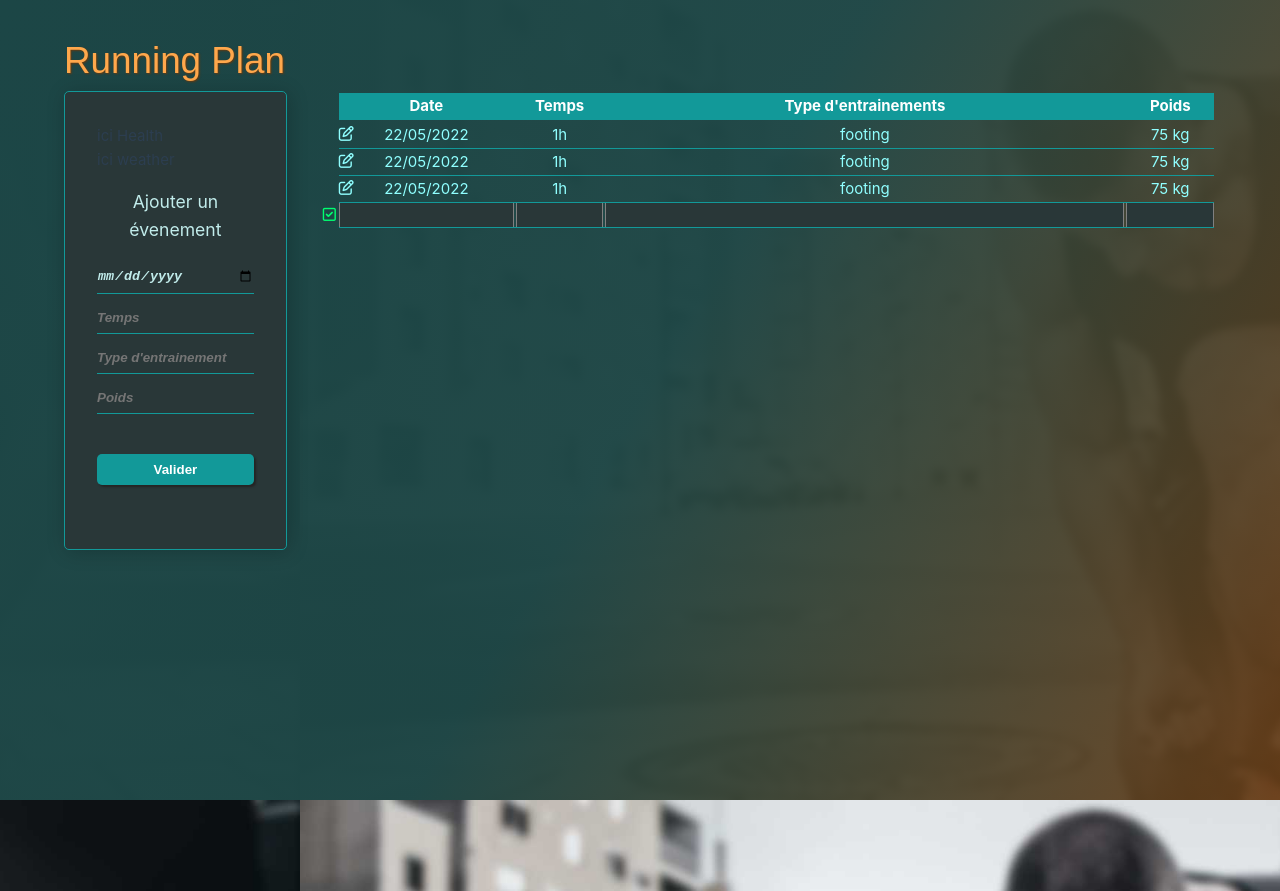
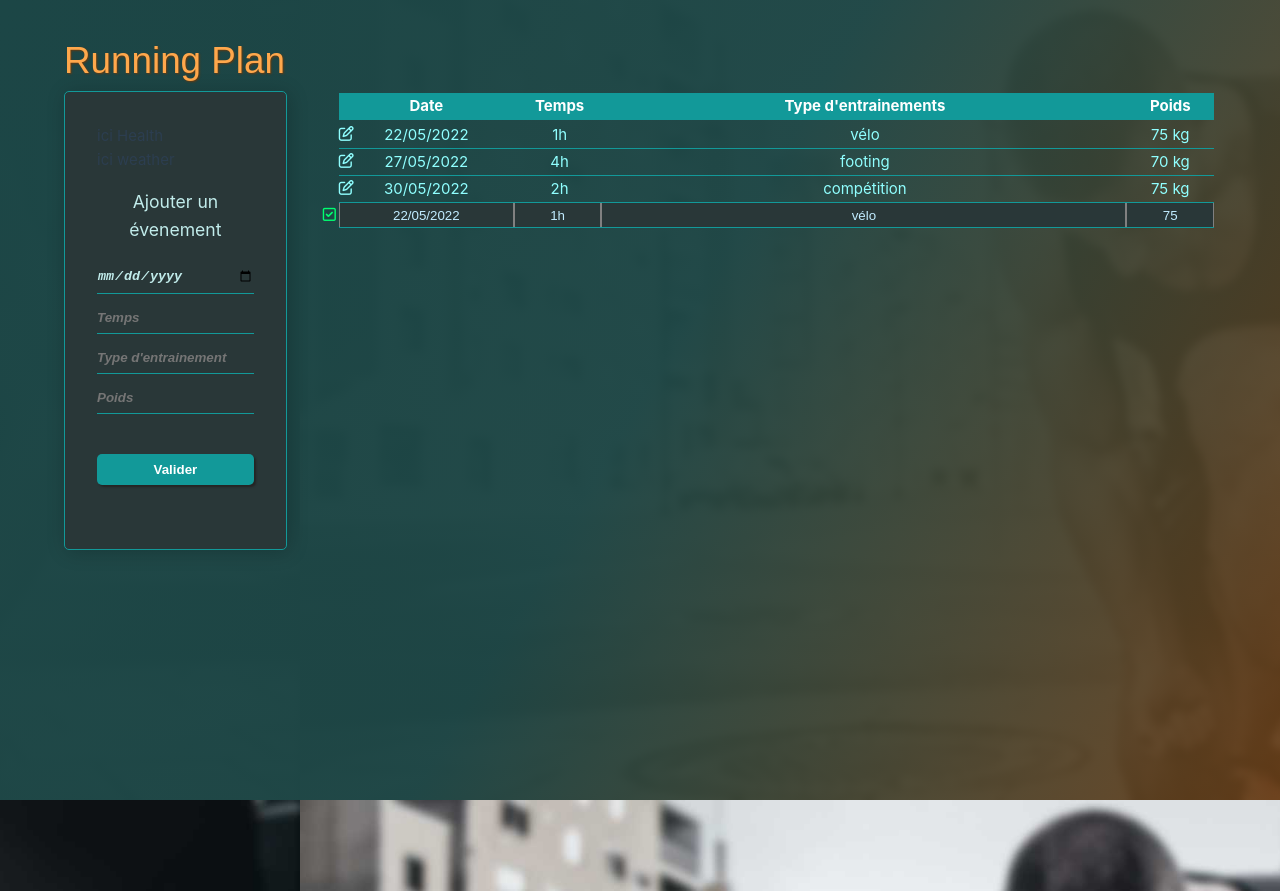
Before and after one commit to joris-villet/running-plan-client, a Vue app: page /dashboard in a window 1280 px wide. Both pictures are taken after a click on the icon 346 px from the left and 134 px from the top of the page. Built offline with nearby package versions, Linux system fonts and the light colour scheme; a web font is replaced by a local one.

Commit message:
modal edit event complete with css, transition, plugged method

```diff
--- a/src/assets/scss/Table/table.css
+++ b/src/assets/scss/Table/table.css
@@ -13,8 +13,6 @@
   -webkit-box-align: center;
       -ms-flex-align: center;
           align-items: center;
-  -webkit-column-gap: 2px;
-          column-gap: 2px;
   position: relative;
   text-align: center;
   border-bottom: 1px solid #129999;
@@ -66,7 +64,7 @@
 }
 
 /****************** TRANSITION FORM ***************************/
-.slideDown-enter-active {
+.v-enter-active {
   -webkit-animation: .2s ease slideDown;
           animation: .2s ease slideDown;
 }
@@ -96,4 +94,35 @@
     opacity: 1;
   }
 }
+
+.v-leave-active {
+  -webkit-animation: .2s ease slideUp;
+          animation: .2s ease slideUp;
+}
+
+@-webkit-keyframes slideUp {
+  from {
+    -webkit-transform: translateY(0);
+            transform: translateY(0);
+    opacity: 1;
+  }
+  to {
+    opacity: 0;
+    -webkit-transform: translateY(-25px);
+            transform: translateY(-25px);
+  }
+}
+
+@keyframes slideUp {
+  from {
+    -webkit-transform: translateY(0);
+            transform: translateY(0);
+    opacity: 1;
+  }
+  to {
+    opacity: 0;
+    -webkit-transform: translateY(-25px);
+            transform: translateY(-25px);
+  }
+}
 /*# sourceMappingURL=table.css.map */
--- a/src/assets/scss/Table/table.sass
+++ b/src/assets/scss/Table/table.sass
@@ -6,7 +6,6 @@
     display: grid
     grid-template-columns: 20% 10% 1fr 10%
     align-items: center
-    column-gap: 2px
     position: relative
     text-align: center
     border-bottom: 1px solid rgb(18, 153, 153)
@@ -50,7 +49,7 @@
 
 
 /****************** TRANSITION FORM ***************************/
-.slideDown-enter-active
+.v-enter-active
   animation: .2s ease slideDown
 
 @keyframes slideDown
@@ -61,13 +60,13 @@
     transform: translateY(0)
     opacity: 1
 
-// .slideUp-leave-active
-//   animation: .5s ease-in-out slideLeave
+.v-leave-active
+  animation: .2s ease slideUp
 
-
-// @keyframes slideLeave
-//   from
-//     top: 50%
-//   to
-//     top: 60%
-//     opacity: 0
+@keyframes slideUp
+  from
+    transform: translateY(0)
+    opacity: 1
+  to
+    opacity: 0
+    transform: translateY(-25px)
--- a/src/components/Modal.vue
+++ b/src/components/Modal.vue
@@ -1,5 +1,6 @@
 <script>
-import { reactive } from 'vue'
+import { useEventStore } from '@/stores/event'
+import { ref } from 'vue'
 
 export default {
   name: 'Modal',
@@ -12,6 +13,16 @@ export default {
   },
   setup() {
 
+    const eventStore = useEventStore();
+    const inputType = ref('text');
+    console.log(inputType.value)
+    const changeType = () => inputType.value = 'date';
+
+    return {
+      eventStore,
+      inputType,
+      changeType
+    }
   }
 }
 </script>
@@ -22,8 +33,10 @@ export default {
     <label>
       <input
         class="modal__td__input"
-        type="text"
-
+        :type="inputType"
+        :value="date"
+        @input="$emit('update:date', $event.target.value)"
+        @focus="changeType"
       >
     </label>
   </td>
@@ -32,6 +45,8 @@ export default {
       <input
         class="modal__td__input"
         type="text"
+        :value="time"
+        @input="$emit('update:time', $event.target.value)"
       >
     </label>
   </td>
@@ -40,6 +55,8 @@ export default {
       <input
         class="modal__td__input"
         type="text"
+        :value="trainingType"
+        @input="$emit('update:trainingType', $event.target.value)"
       >
     </label>
   </td>
@@ -48,6 +65,8 @@ export default {
       <input
         class="modal__td__input"
         type="text"
+        :value="weight"
+        @input="$emit('update:weight', $event.target.value)"
       >
     </label>
   </td>
--- a/src/components/Table.vue
+++ b/src/components/Table.vue
@@ -1,8 +1,8 @@
 <script>
 import Events from '@/components/Events.vue'
 import Modal from '@/components/Modal.vue'
-
-import { reactive } from 'vue'
+import { useEventStore } from '@/stores/event'
+import { reactive, ref } from 'vue'
 
 export default {
   name: 'Table',
@@ -10,44 +10,48 @@ export default {
   setup() {
 
     const locals = reactive({
-      events: [
-        {
-          id: 1,
-          date: "22/05/2022",
-          time: "1h",
-          trainingType: "footing",
-          weight: 75
-        },
-        {
-          id: 2,
-          date: "22/05/2022",
-          time: "1h",
-          trainingType: "footing",
-          weight: 75
-        },
-        {
-          id: 3,
-          date: "22/05/2022",
-          time: "1h",
-          trainingType: "footing",
-          weight: 75
-        },
-      ],
-      modalActive: false
+      modalActive: false,
     })
+
+    const eventStore = useEventStore();
 
     const editEvent = (event) => {
       locals.modalActive = true;
-      console.log(event.id)
-      console.log(event.date)
-      console.log(event.time)
-      console.log(event.trainingType)
-      console.log(event.weight)
+      eventStore.date = event.date;
+      eventStore.time = event.time;
+      eventStore.trainingType = event.trainingType;
+      eventStore.weight = event.weight;
+    }
+
+    const updateEvent = () => {
+      locals.modalActive = false;
+
+      console.log(new Date(eventStore.date))
+      console.log(eventStore.time)
+      console.log(eventStore.trainingType)
+      console.log(eventStore.weight)
+
+      // const formData = {
+      //   date: new Date(eventStore.date),
+      //   time: eventStore.time,
+      //   trainingType: eventStore.trainingType,
+      //   weight: eventStore.weight
+      // }
+
+      // axios.put(`${state.baseUrl}/event/${state.eventIdUpdated}`, formdata)
+      //   .then(res => {
+      //     console.log(res);
+      //     this.dispatch('getEvents')
+      //   })
+      //   .catch(err => console.log(err))
+
     }
 
     return {
       locals,
-      editEvent
+      eventStore,
+      editEvent,
+      updateEvent,
     }
   }
 }
@@ -67,7 +71,7 @@ export default {
     </thead>
     <tbody class="table__tbody">
 
-      <tr class="table__row" v-for="event in locals.events" :key="event.id">
+      <tr class="table__row" v-for="event in eventStore.events" :key="event.id">
         <Events
           classTd="table__tbody__td"
           :date="event.date"
@@ -79,16 +83,24 @@ export default {
         </Events>
       </tr>
 
-      <Transition name="slideDown">
+      <Transition>
         <tr v-if="locals.modalActive" class="table__modal">
           <Modal
+            v-model:time="eventStore.time"
+            v-model:date="eventStore.date"
+            v-model:trainingType="eventStore.trainingType"
+            v-model:weight="eventStore.weight"
+            :date="eventStore.date"
+            :time="eventStore.time"
+            :trainingType="eventStore.trainingType"
+            :weight="eventStore.weight == null ? '/' : eventStore.weight + ' kg'"
           >
-            <i class="modal__icon far fa-check-square"></i>
+            <i @click="updateEvent" class="modal__icon far fa-check-square"></i>
           </Modal>
         </tr>
       </Transition>
+    </tbody>
 
-    </tbody>
   </table>
 </template>
 
--- /dev/null
+++ b/src/stores/event.js
@@ -0,0 +1,34 @@
+import { defineStore } from 'pinia'
+
+export const useEventStore = defineStore({
+  id: 'event',
+  state: () => ({
+    date: '',
+    time: '',
+    trainingType: '',
+    weight: '',
+    events: [
+      {
+        id: 1,
+        date: "22/05/2022",
+        time: "1h",
+        trainingType: "vélo",
+        weight: 75
+      },
+      {
+        id: 2,
+        date: "27/05/2022",
+        time: "4h",
+        trainingType: "footing",
+        weight: 70
+      },
+      {
+        id: 3,
+        date: "30/05/2022",
+        time: "2h",
+        trainingType: "compétition",
+        weight: 75
+      },
+    ],
+  }),
+})
```
Also changed, not shown: 1 other file (tests, documents, lock files or other folders).
